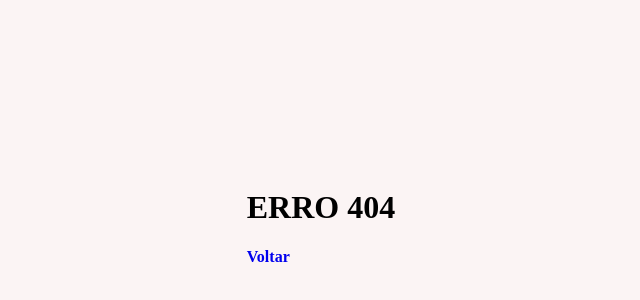
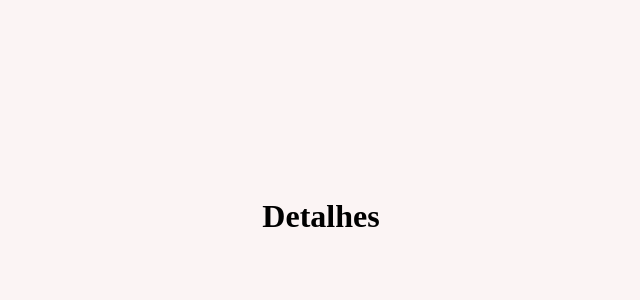
Before and after one commit to StyvenNoronha/react-routes, a React (Vite) app: page /details/1 in a window 1280 px wide. Before the commit this address had no page. Shown: the part 184-484 px from the top of the page, without its empty margins (319-959 px from the left). Built offline with nearby package versions, Linux system fonts and the light colour scheme.

Commit message:
Rota com Parâmetro

```diff
--- /dev/null
+++ b/src/pages/Details.tsx
@@ -0,0 +1,7 @@
+export function Details(){
+    return (
+        <div>
+            <h1>Detalhes</h1>
+        </div>
+    )
+}
--- a/src/routes/AppRoutes.tsx
+++ b/src/routes/AppRoutes.tsx
@@ -2,6 +2,7 @@
 import { Home } from "../pages/home";
 import { Product } from "../pages/Product";
 import { NotFound } from "../pages/NotFound";
+import { Details } from "../pages/Details";
 
 
 
@@ -10,6 +11,7 @@
         <Routes>
             <Route path="/" index element={<Home/>} />
             <Route path="/product" element={<Product/>}/>
+            <Route path="/details/:id" element={<Details/>}/>
 
 
             <Route path="*" element={<NotFound/>}/>
```
